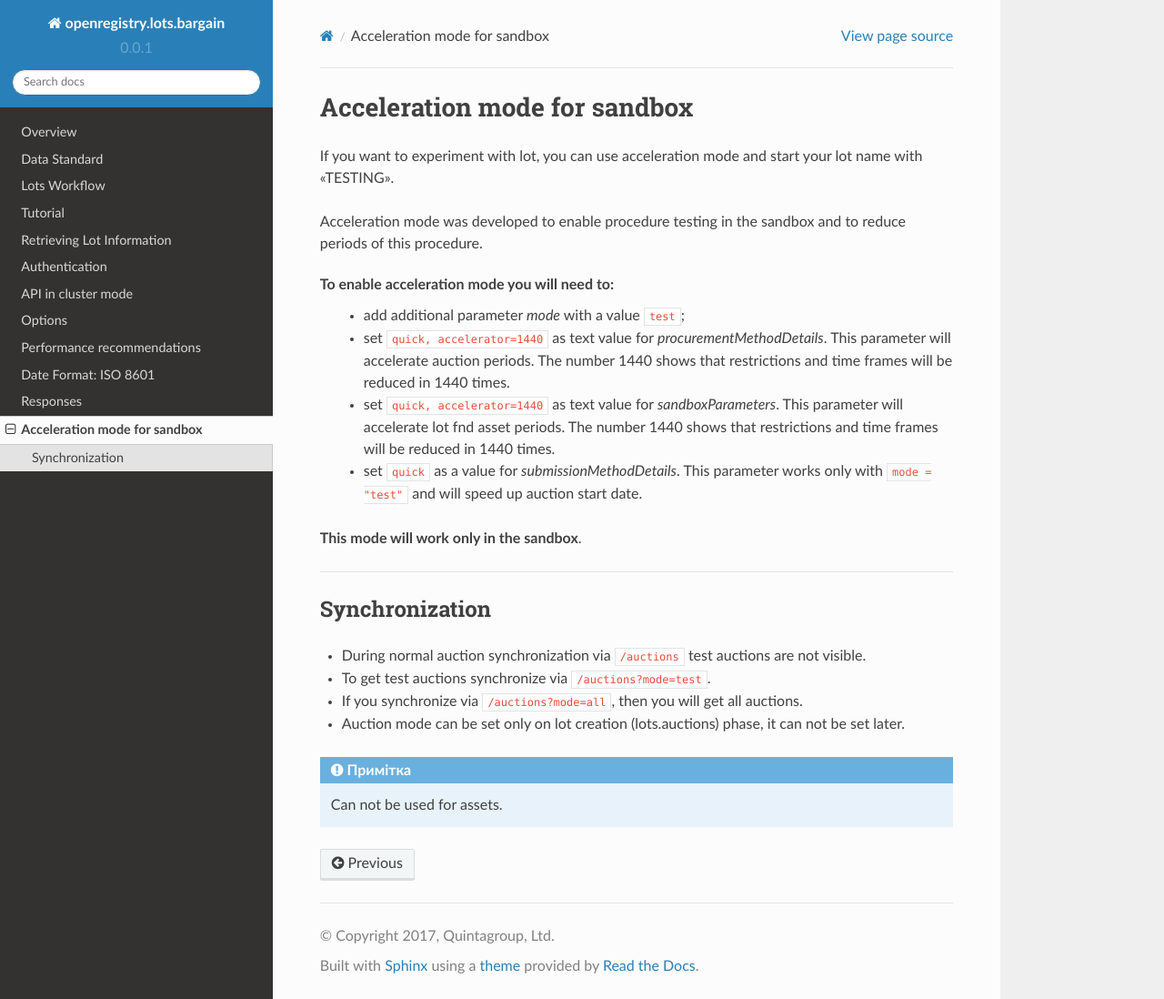
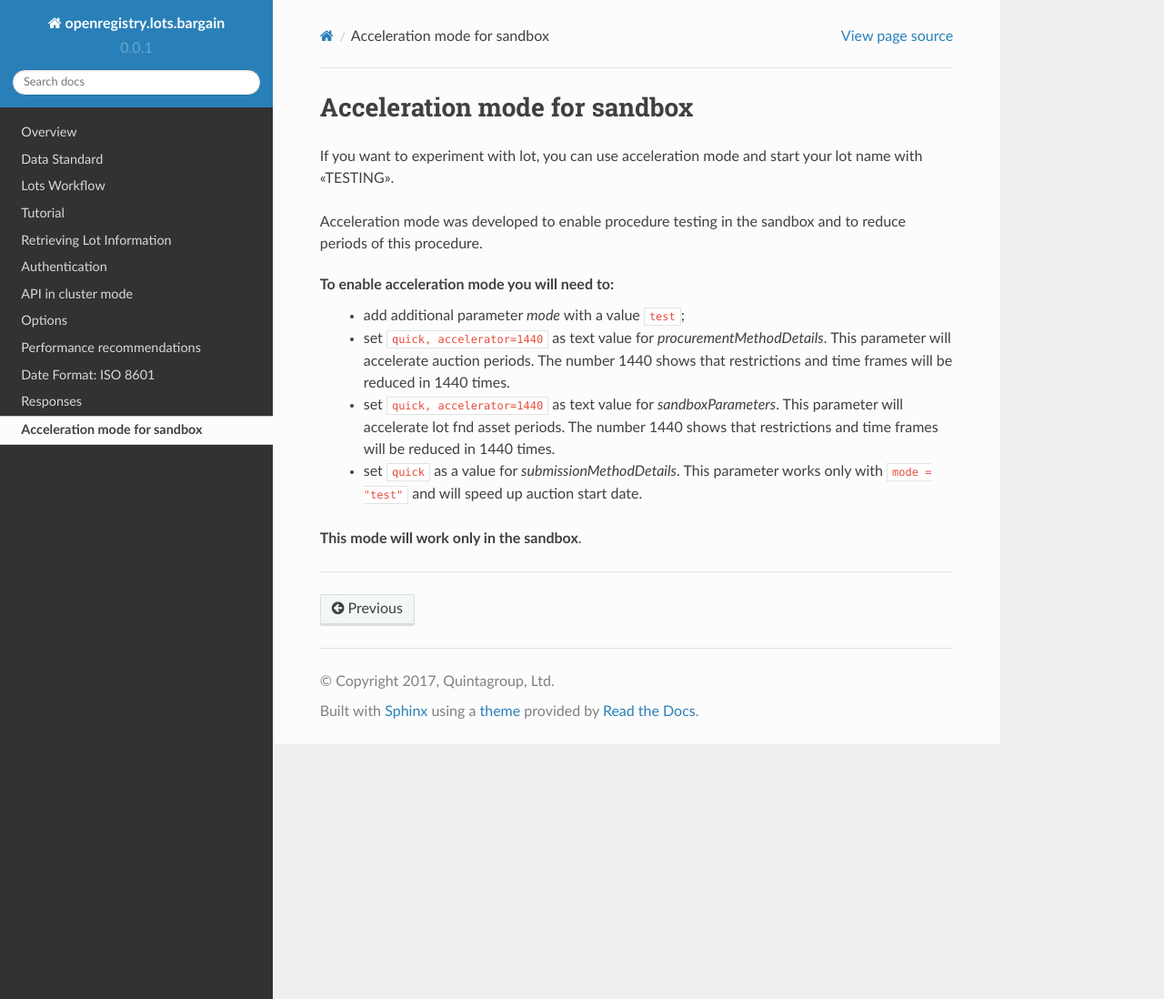
Before and after one commit to yevheniimoroziuk/openregistry.lots.bargain, a Sphinx documentation site: the page built from docs/source/acceleration.rst, in a window 1280 px wide and 1098 px high. Shown: the whole window at 91% size. Built offline with Sphinx 7.4.7 and the Read the Docs theme 2.0.0, drawn with Linux system fonts in a browser that asks for light colours; some of the changed lines change nothing that is shown.

Commit message:
Update tutorial

```diff
--- a/docs/source/acceleration.rst
+++ b/docs/source/acceleration.rst
@@ -17,15 +17,15 @@
 
 .............................
 
-Synchronization
-~~~~~~~~~~~~~~~
+.. Synchronization
+.. ~~~~~~~~~~~~~~~
 
-* During normal auction synchronization via ``/auctions`` test auctions are not visible.
+.. * During normal auction synchronization via ``/auctions`` test auctions are not visible.
 
-* To get test auctions synchronize via ``/auctions?mode=test``.
+.. * To get test auctions synchronize via ``/auctions?mode=test``.
 
-* If you synchronize via ``/auctions?mode=all``, then you will get all auctions.
+.. * If you synchronize via ``/auctions?mode=all``, then you will get all auctions.
 
-* Auction mode can be set only on lot creation (lots.auctions) phase, it can not be set later.
+.. * Auction mode can be set only on lot creation (lots.auctions) phase, it can not be set later.
 
-.. note:: Can not be used for assets.
+ note:: Can not be used for assets.
--- a/docs/source/tutorial.rst
+++ b/docs/source/tutorial.rst
@@ -26,7 +26,6 @@
    :language: javascript
 
 Error states that no `data` has been found in JSON body.
-
 
 .. index:: Lot
 
@@ -62,8 +61,53 @@
 .. literalinclude:: tutorial/lot-to-varification.http
    :language: javascript
 
-After concierge switch lot status to `pending`.
-Owner has an opportunity to switch lot status to `active.salable`.
+Success! Now we can see that new object was created. Response code is `201`
+and `Location` response header reports the location of the created object.  The
+body of response reveals the information about the created asset: its internal
+`id` (that matches the `Location` segment), its official `assetID` and
+`dateModified` datestamp stating the moment when asset was last
+modified. Note that lot is created with `pending` status.
+
+Let's access the URL of the created object (the `Location` header of the response):
+
+.. literalinclude::tutorial/blank-lot-view.http
+   :language: javascript
+
+.. XXX body is empty for some reason (printf fails)
+
+We can see the same response we got after creating lot.
+
+.. literalinclude:: tutorial/lot-post-2pc.http
+   :language: javascript
+
+Let's see what listing of lots reveals us:
+
+.. literalinclude:: tutorial/initial-lot-listing.http
+   :language: javascript
+
+We do see the internal `id` of the lot (that can be used to construct full URL http://lb.api-sandbox.registry.ea2.openprocurement.net/api/2.4/lots/8286cc7863814271afe23cb2646237ed`) and its `dateModified` date stamp.
+
+Let's try creating another lot:
+
+.. literalinclude:: tutorial/create-second-lot.http
+   :language: javascript
+
+.. XXX patching lot to pending.dissolution
+
+And again we have `201 Created` response code, `Location` header and body with extra `id`, `lotID`, and `dateModified` properties.
+
+Switch second lot to 'composing' status':
+
+.. literalinclude:: tutorial/second-lot-to-composing.http
+   :language: javascript
+
+Let's check what lot registry contains:
+
+.. literalinclude:: tutorial/listing-with-some-lots.http
+   :language: javascript
+
+And indeed we have 2 lots now.
+
 
 Modifying Lot
 -------------
@@ -76,6 +120,8 @@
 .. XXX body is empty for some reason (printf fails)
 
 We see the added properties have merged with existing lot data. Additionally, the `dateModified` property was updated to reflect the last modification date stamp.
+
+`Note` that lot can be modified only within the rectification period (up to `rectificationPeriod.endDate`).
 
 Checking the listing again reflects the new modification date:
 
@@ -96,10 +142,6 @@
 
 .. literalinclude:: tutorial/lot-delete-2pc.http
    :language: javascript
-
-Integration with assets
------------------------
-
 
 Concierge operations
 --------------------
@@ -123,42 +165,3 @@
 
 .. literalinclude:: tutorial/lot-delete-3pc.http
    :language: javascript
-
-When bot finds that status of lot is `pending.dissolution`, it
-turns status of the asset being attached to that lot to `pending`. Status of the lot itself will become `dissolved`.
-The given lot becomes:
-
-.. literalinclude:: tutorial/lot-after-concierge-patch-lot-dissolved.http
-   :language: javascript
-
-When bot finds that status of lot is `pending.sold`, it
-turns status of the asset being attached to that lot to `complete`. Status of the lot itself
-turns to `sold`. The given lot becomes:
-
-.. literalinclude:: tutorial/lot-after-concierge-patch-lot-sold.http
-   :language: javascript
-
-Convoy operations
------------------
-
-When the procedure is successfully created, lot status changes to `active.auction`:
-
-.. literalinclude:: tutorial/switch-lot-active.auction.http
-   :language: javascript
-
-
-In case of that lot has not been sold (either `contract` has become `unsuccessful` or a procedure has received `cancelled` status or `unsuccessful`) , its status becomes `pending.dissolution`. The given lot becomes:
-
-.. literalinclude:: tutorial/lot-after-convoy-patch-auction-cancelled.http
-   :language: javascript
-
-
-When contract has been successfully created within the Module of Contracting, lot's status turns to `active.contracting`, after what lot becomes `complete`:
-
-.. literalinclude:: tutorial/lot-after-convoy-patch-auction-complete.http
-   :language: javascript
-
-When contract reaches `terminated` status, lot automatically becomes `pending.sold`, after what lot becomes `complete`:
-
-.. literalinclude:: tutorial/lot-after-caravan-patch-contract-complete.http
-   :language: javascript
```
